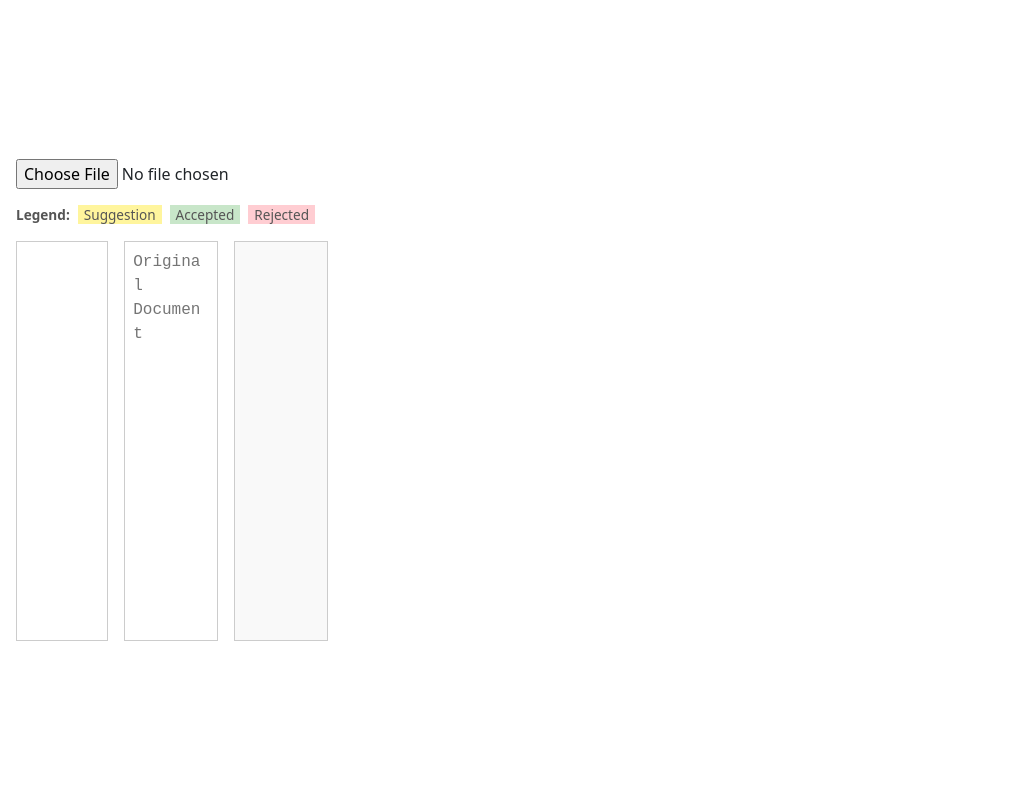
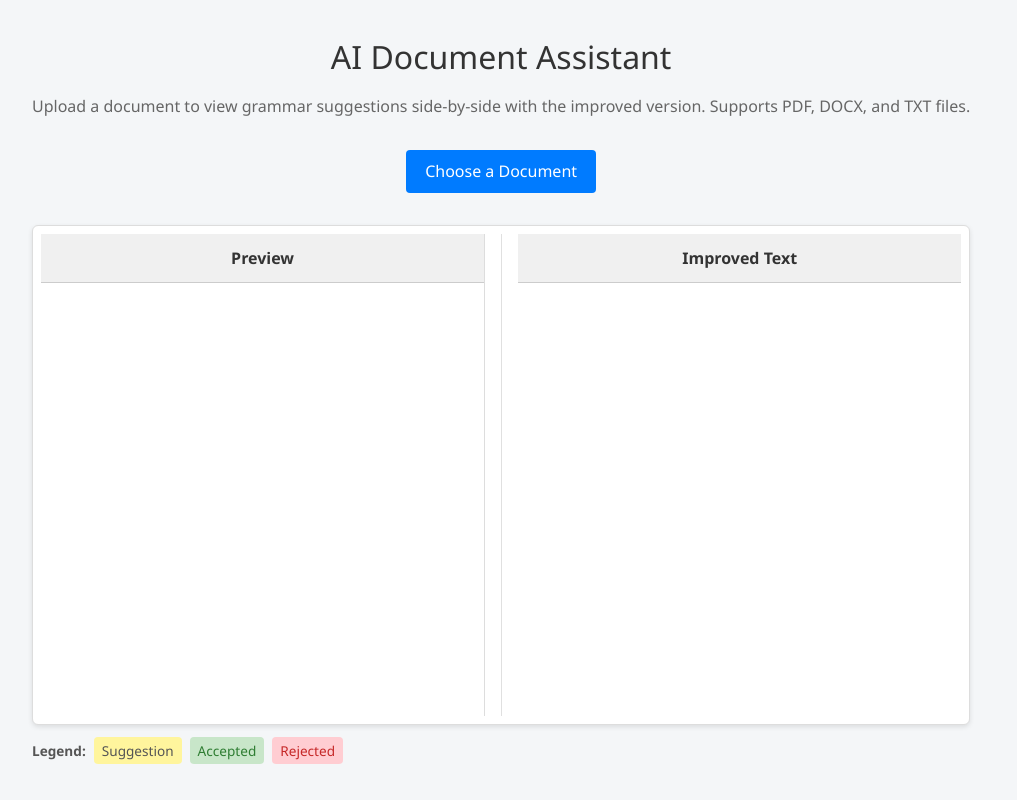
Before and after one commit to Bernard-Otieno/ai-doc-assistant, a React (Vite) app: page / in a window 1280 px wide. Shown: the whole page, without its empty margins (0-1017 px from the left). Built offline with nearby package versions, Linux system fonts and the light colour scheme; the HTML template or start-up script is replaced by a standard one.

Commit message:
UI element improvements

```diff
--- a/src/App.css
+++ b/src/App.css
@@ -1,111 +1,180 @@
 /* App.css */
 
-/* Overall layout */
-.app-container {
-  font-family: Arial, sans-serif;
-  padding: 20px;
+body {
+  margin: 0;
+  font-family: 'Segoe UI', Tahoma, Geneva, Verdana, sans-serif;
+  background-color: #f4f6f8;
+  color: #333;
 }
 
-.app-header {
-  text-align: center;
-  margin-bottom: 30px;
+input[type="file"] {
+  padding: 8px;
+  font-size: 1rem;
 }
 
+.app-container {
+  padding: 2rem;
+  display: flex;
+  flex-direction: column;
+  gap: 1rem;
+}
+
+.header {
+  font-size: 1.2rem;
+  font-weight: bold;
+  margin-bottom: 0.5rem;
+  border-bottom: 1px solid #ccc;
+  padding-bottom: 0.5rem;
+}
+
+.legend {
+  font-size: 0.85rem;
+  color: #555;
+}
+
+.legend span {
+  padding: 4px 8px;
+  margin-left: 8px;
+  border-radius: 4px;
+}
+
+.legend .suggestion {
+  background-color: #fff59d;
+}
+
+.legend .accepted {
+  background-color: #c8e6c9;
+}
+
+.legend .rejected {
+  background-color: #ffcdd2;
+}
+
+.split-view {
+  display: flex;
+  gap: 1rem;
+  height: 500px;
+  background: #fff;
+  border-radius: 6px;
+  overflow: hidden;
+  box-shadow: 0 2px 5px rgba(0, 0, 0, 0.1);
+  border: 1px solid #ddd; /* subtle border */
+  padding: 0.5rem;
+}
+
+.panel {
+  flex: 1;
+  display: flex;
+  flex-direction: column;
+  overflow: hidden;
+  border-left: 1px solid #e0e0e0;
+  padding-left: 1rem;
+}
+
+.panel:first-child {
+  border-left: none;
+  padding-left: 0;
+}
+
+
+.panel {
+  flex: 1;
+  display: flex;
+  flex-direction: column;
+  border-right: 1px solid #ddd;
+  overflow: hidden;
+}
+
+.panel:last-child {
+  border-right: none;
+}
+
+.panel-header {
+  background-color: #f0f0f0;
+  padding: 0.75rem;
+  font-weight: 600;
+  border-bottom: 1px solid #ccc;
+  text-align: center;
+}
+
+.panel-content {
+  flex: 1;
+  overflow-y: auto;
+  padding: 1rem;
+  font-family: monospace;
+  white-space: pre-wrap;
+  background-color: #fff;
+}
+
+textarea[readonly] {
+  resize: none;
+  border: none;
+  outline: none;
+  width: 100%;
+  height: 100%;
+  font-family: monospace;
+  background-color: #fff;
+  padding: 0;
+}
+
+.suggestion-span {
+  display: inline-block;
+  padding: 2px 4px;
+  margin: 0 2px;
+  border-radius: 4px;
+}
+
+.accepted {
+  background-color: #c8e6c9;
+  color: #2e7d32;
+}
+
+.rejected {
+  background-color: #ffcdd2;
+  color: #c62828;
+}
+
+.pending {
+  background-color: #fff59d;
+  border: 1px solid #fbc02d;
+  cursor: pointer;
+}
+
+button {
+  background: none;
+  border: none;
+  cursor: pointer;
+  font-size: 0.9rem;
+}
 .app-title {
-  font-size: 2.5rem;
-  color: #2c3e50;
+  font-size: 2rem;
+  margin-bottom: 0.25rem;
+  color: #333;
+  text-align: center;
 }
 
 .app-description {
-  color: #7f8c8d;
-  font-size: 1.1rem;
+  font-size: 1rem;
+  margin-bottom: 1rem;
+  color: #666;
+  text-align: center;
+}
+.file-upload {
+  text-align: center;
+  margin-bottom: 1rem;
 }
 
-/* Card styling */
-.card-container {
-  margin-bottom: 40px;
+.upload-button {
+  background-color: #007bff;
+  color: white;
+  padding: 0.6rem 1.2rem;
+  border: none;
+  border-radius: 4px;
+  cursor: pointer;
+  font-size: 1rem;
+  transition: background-color 0.3s ease;
 }
 
-.card {
-  border-radius: 8px;
-  box-shadow: 0 4px 6px rgba(0, 0, 0, 0.1);
+.upload-button:hover {
+  background-color: #0056b3;
 }
-
-.card-header {
-  background-color: #2c3e50;
-  color: white;
-  font-weight: bold;
-  text-align: center;
-  padding: 15px;
-}
-
-.card-body {
-  padding: 20px;
-}
-
-/* Specific styling for document and suggestions sections */
-.document-body, .suggestions-body {
-  max-height: 500px;
-  overflow-y: auto;
-}
-
-.row {
-  display: flex;
-  gap: 20px;
-}
-
-.col-md-6 {
-  flex: 1;
-}
-
-/* Custom file upload input */
-input[type="file"] {
-  margin-bottom: 20px;
-  padding: 10px;
-  background-color: #f4f4f4;
-  border-radius: 4px;
-  border: 1px solid #ccc;
-}
-
-input[type="file"]:hover {
-  border-color: #2c3e50;
-}
-/* Custom styles */
-.preview-container {
-  max-height: 600px; /* Adjust height as needed */
-  max-width: 100%;
-  overflow: auto;
-}
-
-.preview-container canvas {
-  display: block;
-  margin: 0 auto;
-}
-/* Custom styles */
-.preview-container {
-  max-height: 600px; /* Adjust height as needed */
-  max-width: 100%;
-  overflow: auto;
-}
-
-.preview-container canvas {
-  display: block;
-  margin: 0 auto;
-}
-
-.suggestions-container {
-  max-height: 500px; /* Adjust as needed */
-  max-width: 100%;
-  overflow: auto;
-}
-
-.card-body {
-  padding: 1rem;  /* Adds some padding inside the body of the card */
-}
-.preview-box {
-  border: 1px solid #ccc;
-  padding: 1rem;
-  max-height: 500px;
-  overflow-y: auto;
-  background-color: #fdfdfd;
-}
--- a/src/App.jsx
+++ b/src/App.jsx
@@ -3,6 +3,7 @@ import React, { useState, useRef } from 'react';
 import { GlobalWorkerOptions, getDocument } from 'pdfjs-dist';
 import 'pdfjs-dist/build/pdf.worker';
 import * as docx from 'docx-preview';
+import '../src/App.css';
 
 GlobalWorkerOptions.workerSrc = `https://cdn.jsdelivr.net/npm/pdfjs-dist@5.2.133/build/pdf.worker.mjs`;
 
@@ -182,6 +183,7 @@ function App() {
       }
 
       return (
+
         <span
           key={index}
           style={{ ...baseStyle, backgroundColor: '#fff59d', border: '1px solid #fbc02d', cursor: 'pointer' }}
@@ -196,59 +198,49 @@ function App() {
   };
 
   return (
-    <div style={{ padding: '1rem', display: 'flex', flexDirection: 'column', gap: '1rem' }}>
-      <input type="file" accept=".txt,.docx,.pdf" onChange={handleFileChange} />
+    <div className="app-container">
+      <h1 className="app-title">AI Document Assistant</h1>
+      <p className="app-description">
+        Upload a document to view grammar suggestions side-by-side with the improved version. Supports PDF, DOCX, and TXT files.
+      </p>
+      <div className="file-upload">
+        <label htmlFor="fileInput" className="upload-button">Choose a Document</label>
+        <input id="fileInput" type="file" accept=".txt,.docx,.pdf" onChange={handleFileChange} style={{ display: 'none' }} />
+      </div>
+
       {originalText.length > MAX_CHAR_WARNING && (
         <div style={{ color: 'red' }}>
           Warning: Document is too large. Please limit it to approximately 19,000 characters to ensure full analysis.
         </div>
       )}
-      <div style={{ fontSize: '0.85rem', color: '#555' }}>
-        <strong>Legend:</strong>
-        <span style={{ backgroundColor: '#fff59d', padding: '0 6px', marginLeft: 8 }}>Suggestion</span>
-        <span style={{ backgroundColor: '#c8e6c9', padding: '0 6px', marginLeft: 8 }}>Accepted</span>
-        <span style={{ backgroundColor: '#ffcdd2', padding: '0 6px', marginLeft: 8 }}>Rejected</span>
-      </div>
-      {status === 'loading' && <div style={{ color: '#007bff' }}>Checking for suggestions...</div>}
-      {status === 'error' && <div style={{ color: 'red' }}>{errorMessage}</div>}
 
-      <div style={{ display: 'flex', gap: '1rem', height: '400px' }}>
-        <div style={{ width: '33%', border: '1px solid #ccc', overflowY: 'auto' }}>
-          <div ref={canvasContainerRef} style={{ width: '100%' }} />
-          <div ref={docxContainerRef} style={{ width: '100%' }} />
+
+      <div className="split-view">
+        <div className="panel">
+          <div className="panel-header">Preview</div>
+          <div className="panel-content">
+            <div ref={canvasContainerRef} />
+            <div ref={docxContainerRef} />
+          </div>
         </div>
-        <textarea
-          value={originalText}
-          readOnly
-          placeholder="Original Document"
-          style={{
-            width: '33%',
-            height: '100%',
-            resize: 'none',
-            border: '1px solid #ccc',
-            padding: '0.5rem',
-            overflowY: 'scroll',
-            fontFamily: 'monospace',
-            whiteSpace: 'pre-wrap'
-          }}
-        />
-        <div
-          style={{
-            width: '33%',
-            height: '100%',
-            border: '1px solid #ccc',
-            padding: '0.5rem',
-            overflowY: 'scroll',
-            backgroundColor: '#f9f9f9',
-            fontFamily: 'monospace',
-            whiteSpace: 'pre-wrap',
-          }}
-        >
-          {renderImprovedText()}
+
+        <div className="panel">
+          <div className="panel-header">Improved Text</div>
+          <div className="panel-content">
+            {renderImprovedText()}
+          </div>
         </div>
       </div>
+      <div className="legend">
+        <strong>Legend:</strong>
+        <span className="suggestion">Suggestion</span>
+        <span className="accepted">Accepted</span>
+        <span className="rejected">Rejected</span>
+      </div>
+
     </div>
   );
 
+
 }
 export default App;
```
